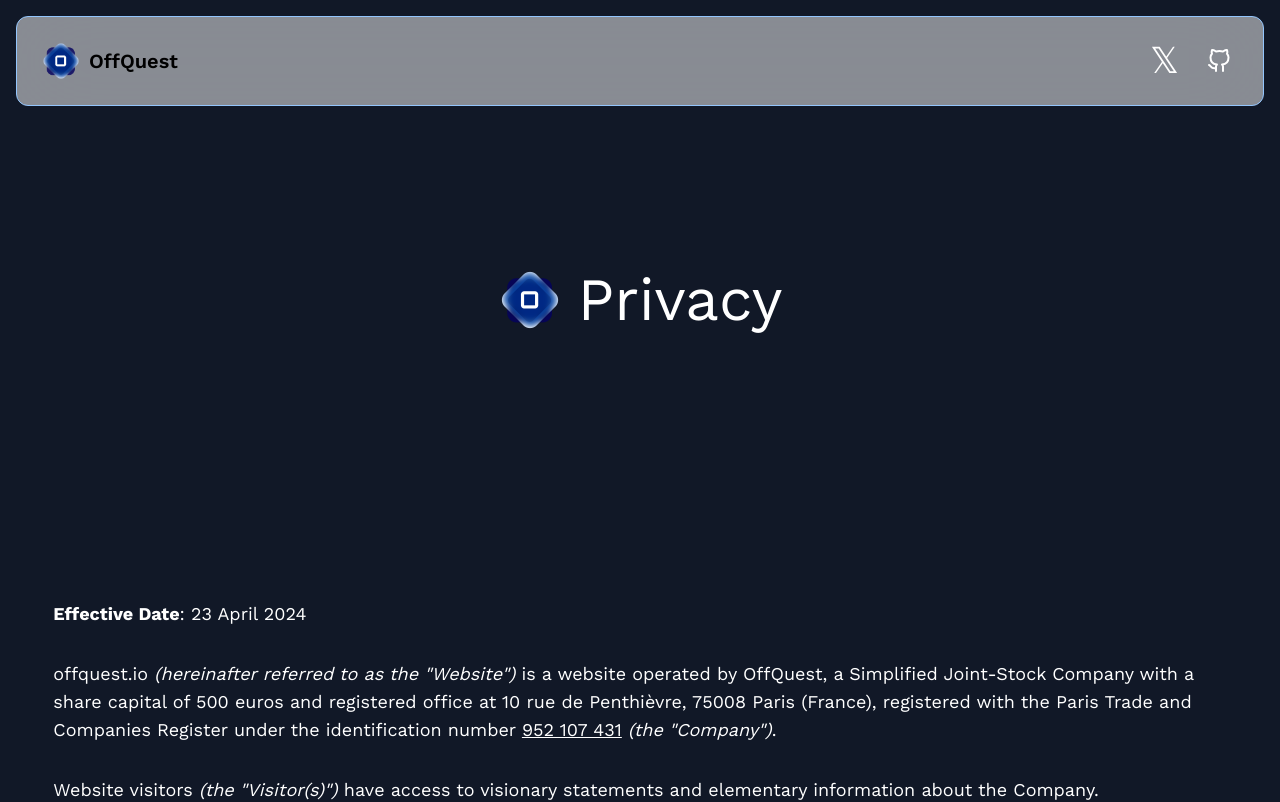
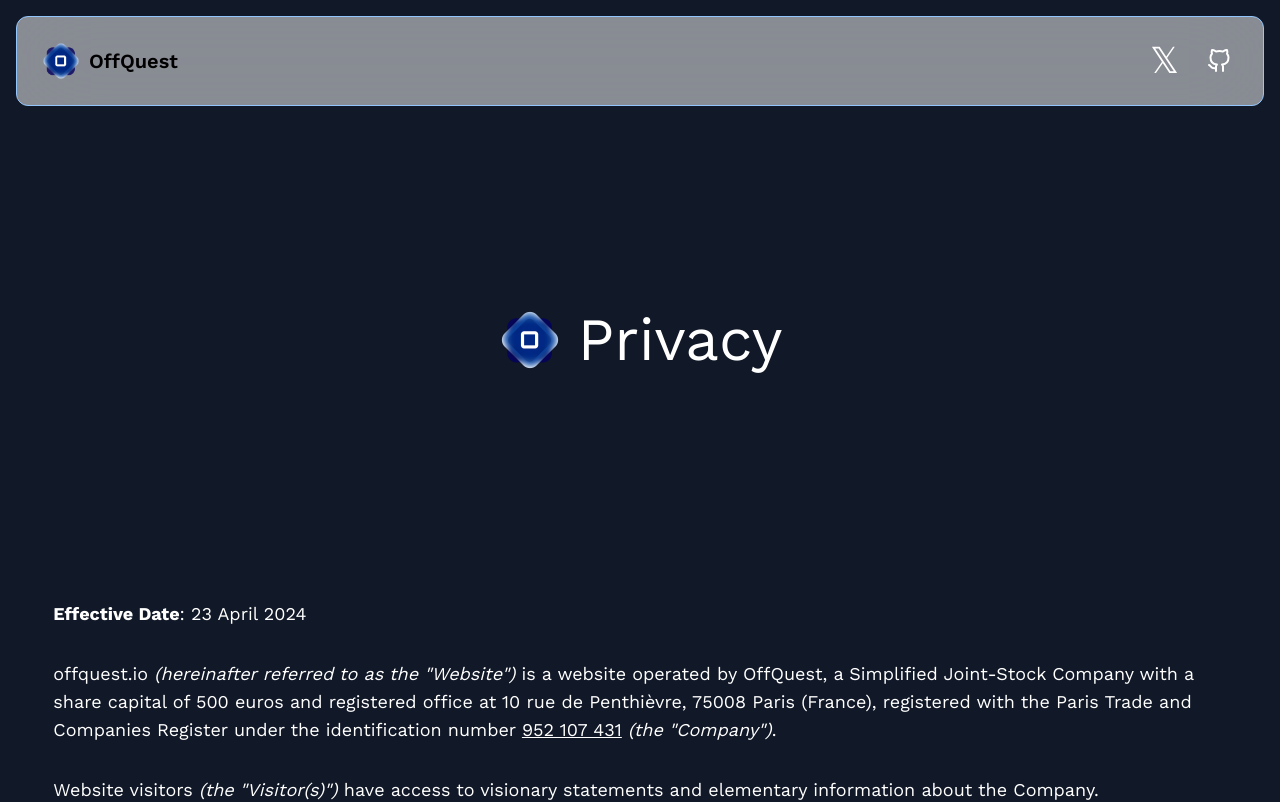
Before and after one commit to fhswno/offquest-website, a Next.js app: page /privacy in a window 1280 px wide. Shown: the top 802 px of the page. Built offline with nearby package versions, Linux system fonts and the light colour scheme.

Commit message:
Update privacy page layout

```diff
--- a/src/app/privacy/page.tsx
+++ b/src/app/privacy/page.tsx
@@ -10,7 +10,7 @@ const Page = () => {
   return (
     <main className="flex flex-col items-center justify-center w-full h-full text-white bg-gray-900">
       <Navbar />
-      <div className="flex flex-row items-center gap-4 h-[500px] tablet:h-[600px] pt-20 tablet:pt-0">
+      <div className="flex flex-row items-center gap-4 h-[500px] tablet:h-[600px] pt-20">
         <Image
           src="/logo.png"
           alt="OffQuest Logo"
```
